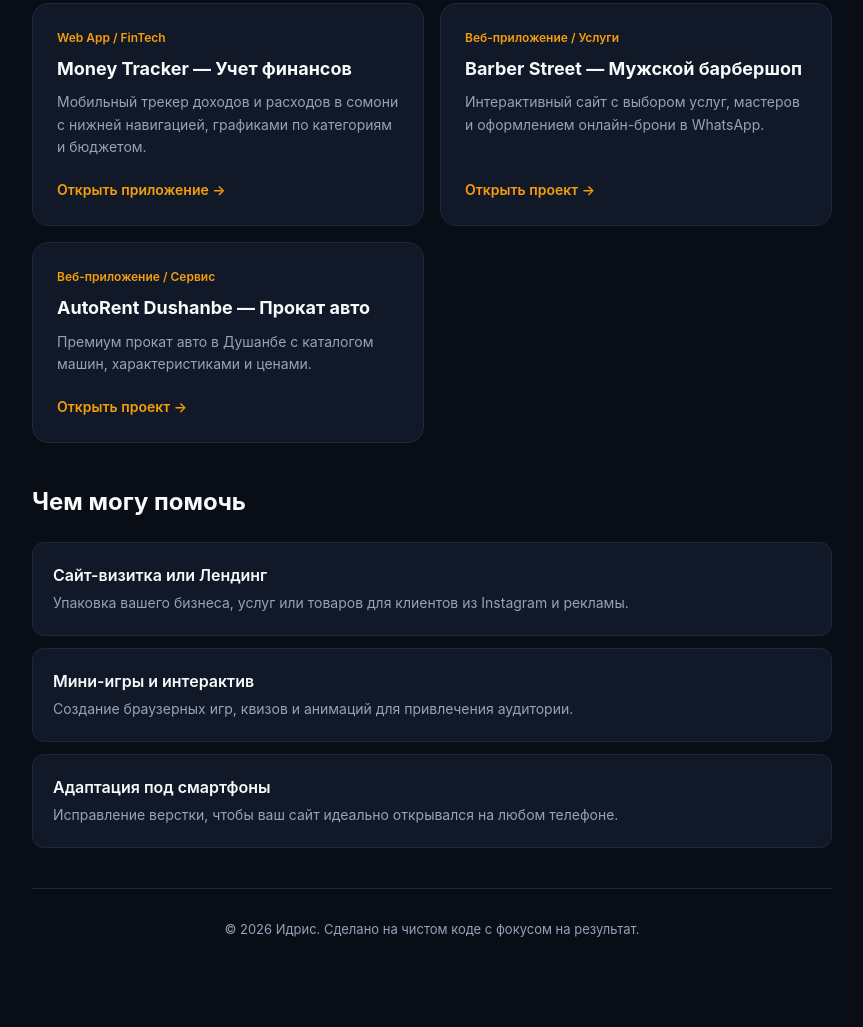
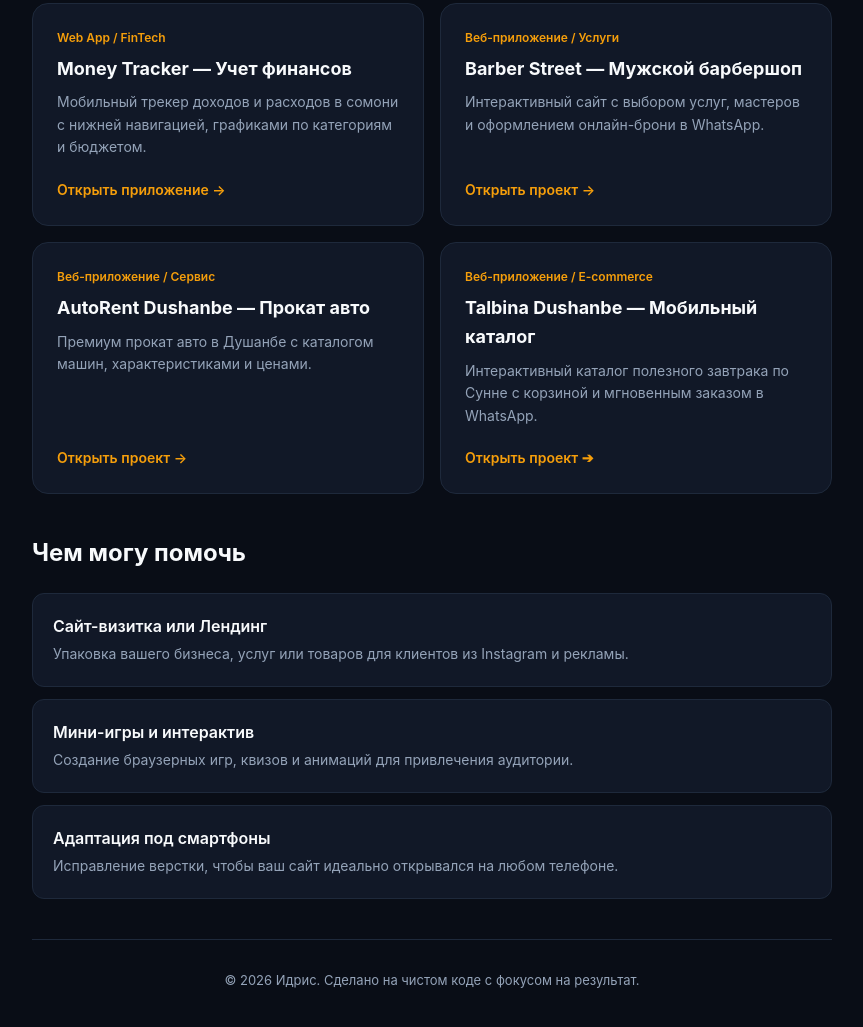
Before and after one commit to idristik-bot/Portfolio, a plain HTML site: page index.html in a window 1280 px wide. Shown: the part 825-1852 px from the top of the page, without its empty margins (208-1071 px from the left). Before the commit the page ends 1814 px from the top, so only its background shows below. Drawn offline with Linux system fonts and the light colour scheme.

Commit message:
Update index.html

```diff
--- a/index.html
+++ b/index.html
@@ -269,6 +269,16 @@
                 </div>
                 <a href="autorent.html" class="project-link">Открыть проект &rarr;</a>
             </div>
+       <!-- Проект 6: Талбина -->
+<div class="project-card">
+    <div>
+        <div class="project-tag">Веб-приложение / E-commerce</div>
+        <h3>Talbina Dushanbe — Мобильный каталог</h3>
+        <p>Интерактивный каталог полезного завтрака по Сунне с корзиной и мгновенным заказом в WhatsApp.</p>
+    </div>
+    <a href="talbina.html" class="project-link">Открыть проект ➔</a>
+</div>
+
         </div>
 
         <h2 class="section-title">Чем могу помочь</h2>
```
